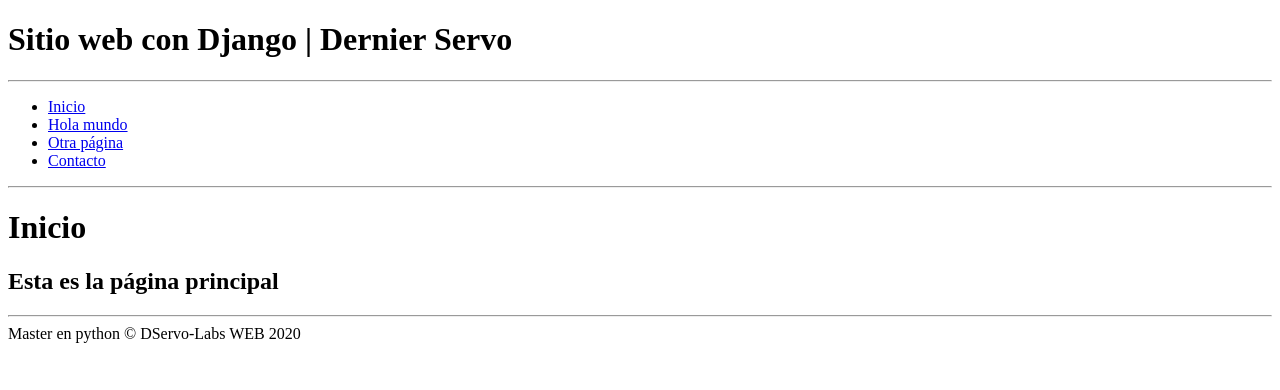
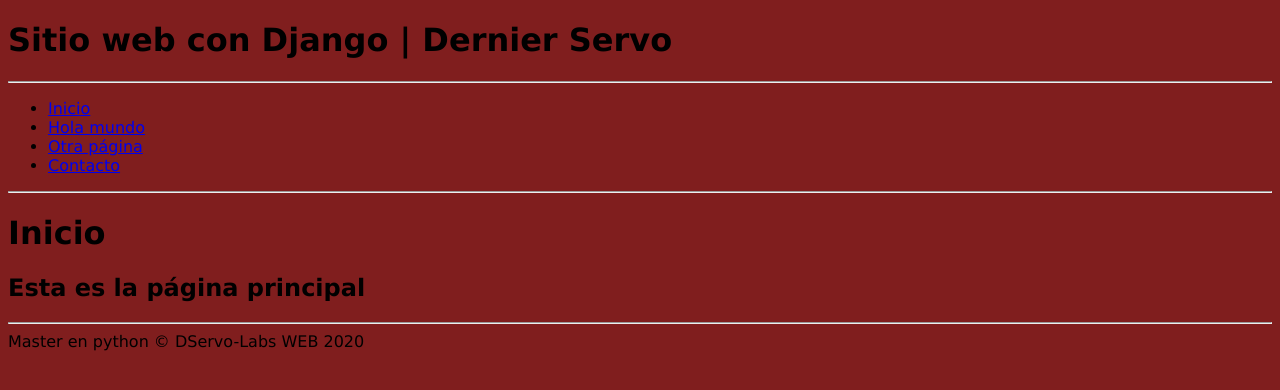
Before and after one commit to DernierServo/MasterPython, a Django app: page / in a window 1280 px wide. Shown: the top 390 px of the page. Run offline with Django 3.2, Linux system fonts and the light colour scheme.

Commit message:
Agregando estilos css

```diff
--- /dev/null
+++ b/22-django/AprendiendoDjango/miApp/static/css/styles.css
@@ -0,0 +1,4 @@
+body {
+    font-family: Verdana, Geneva, Tahoma, sans-serif;
+    background-color: rgb(128, 30, 30);
+}
--- a/22-django/AprendiendoDjango/miApp/templates/layout.html
+++ b/22-django/AprendiendoDjango/miApp/templates/layout.html
@@ -1,3 +1,5 @@
+{% load static %}
+
 <!DOCTYPE html>
 <html lang="es">
     <head>
@@ -8,6 +10,8 @@
             {% endblock %}
             | DServo
         </title>
+
+        <link rel='stylesheet' type='text/css' href="{% static 'css/styles.css' %}" />
     </head>
     <body>
         <h1>Sitio web con Django | Dernier Servo</h1>
```
